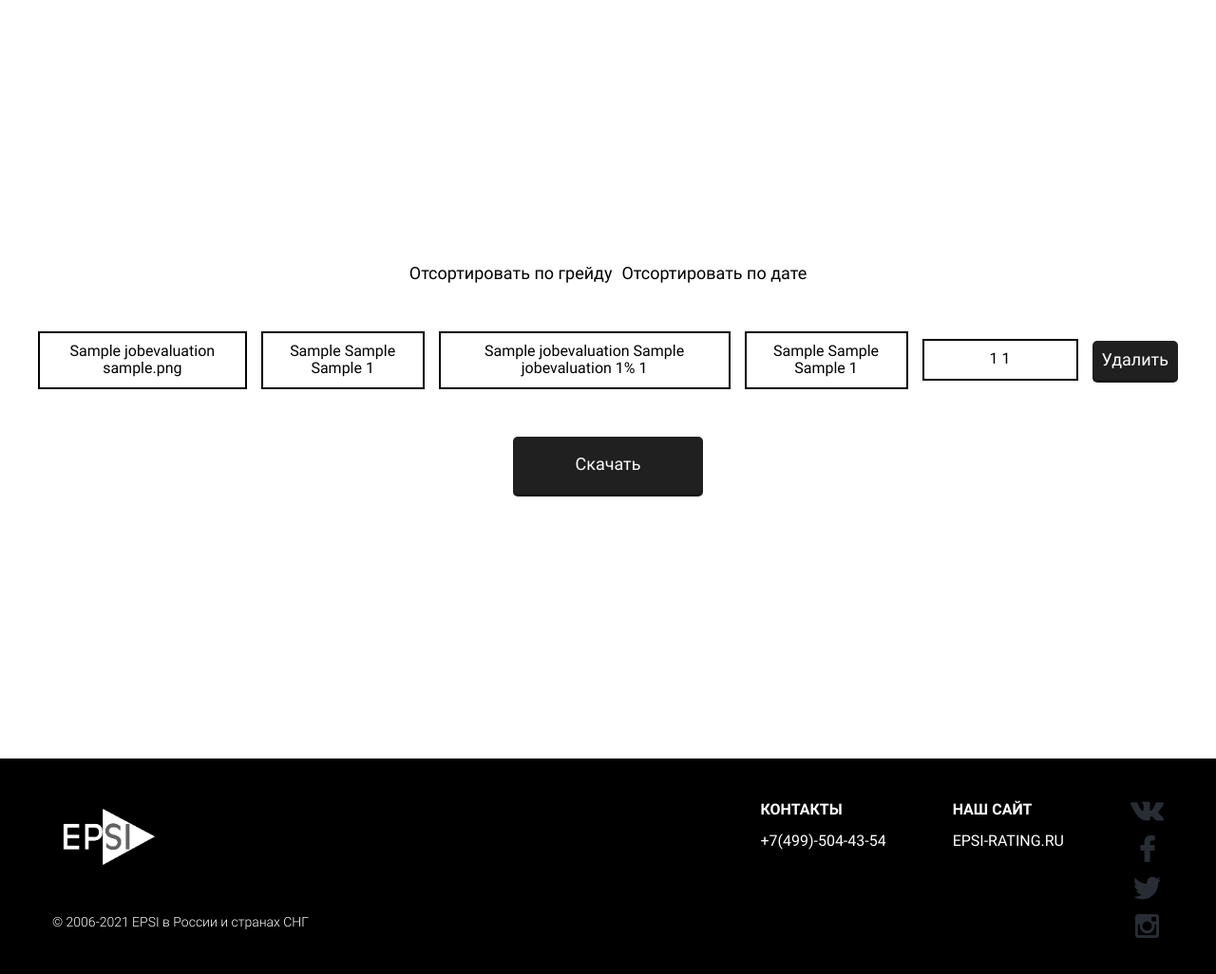
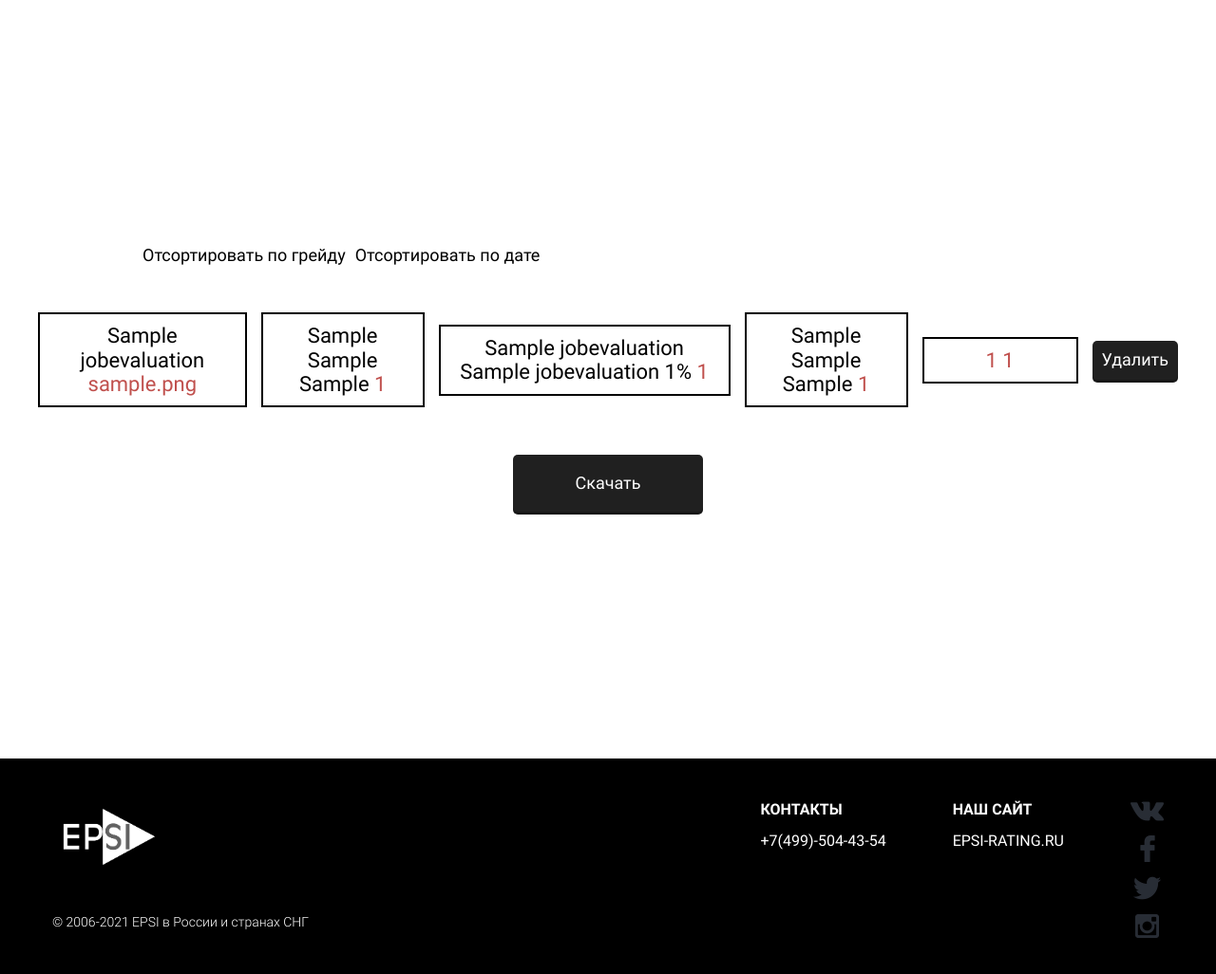
Before and after one commit to OxidNowin/Job-Evaluation-Calculator-, a Django app: page /archive_date/ in a window 1280 px wide. Shown: the part 71-1097 px from the top of the page at 95% size. Run offline with Django 3.2, Linux system fonts and the light colour scheme; a user stored in the database is signed in; tables that the repository leaves empty hold one stand-in row (values such as "Sample post").

Commit message:
слава коммит 2

```diff
--- a/evacalc/static/css/archive.css
+++ b/evacalc/static/css/archive.css
@@ -1,11 +1,13 @@
 /* prof */
 
 .prof__container {
+  padding-top: 20px;
+  padding-bottom: 20px;
   display: flex;
   flex-direction: column;
   justify-content: center;
   align-items: center;
-  height: 100vh;
+  min-height: 100vh;
 }
 
 .prof__item {
@@ -40,6 +42,7 @@
 .prof__sub-item {
   padding: 10px;
   border: 2px solid var(--black-color);
+  font-size: 22px;
   min-width: 140px;
   min-height: 20px;
   text-align: center;
@@ -51,8 +54,10 @@
 
 .prof__filters {
   margin-bottom: 50px;
+  margin-left: 110px;
   display: flex;
   flex-wrap: wrap;
+  align-self: flex-start;
 }
 
 .prof__download-button {
@@ -83,3 +88,7 @@
 .prof__filters-date:hover {
   color: var(--a-hover);
 }
+
+.pros__last {
+  color: var(--red-color);
+}
--- a/evacalc/static/css/hr.css
+++ b/evacalc/static/css/hr.css
@@ -1,4 +1,8 @@
 /* success */
+
+.hide {
+  display: none !important;
+}
 
 .success-container{
 	display: flex;
@@ -79,6 +83,15 @@
     margin: 0px;
     padding: 0px;
     font-size: 28px;
+  }
+
+  .error__button-wrapper {
+    padding-top: 10px;
+    display: flex;
+  }
+
+  .error-button {
+    margin-right: 10px;
   }
 
 /* hr */
--- a/evacalc/templates/base.html
+++ b/evacalc/templates/base.html
@@ -8,7 +8,6 @@
     <link rel="stylesheet" href="{% static 'css/normalize.css' %}">
     <link rel="stylesheet" href="{% static 'css/archive.css' %}">
     <link rel="stylesheet" href="{% static 'css/hr.css' %}">
-    <script src="https://unpkg.com/swiper/swiper-bundle.js"></script>
     <title>{% block title %}{% endblock %}</title>
 </head>
 <body>
--- a/evacalc/templates/evacalc/archive.html
+++ b/evacalc/templates/evacalc/archive.html
@@ -18,21 +18,21 @@
             <li class="prof__item">
               <ul class="prof__sub-list">
                 <li class="prof__sub-item prof__post">
-                  {{ job.title }} {{ job.short_profile }}
+                  {{ job.title }} <span class="pros__last">{{ job.short_profile }}</span>
                 </li>
                 <li class="prof__sub-item">
-                  {{ job.hard_skills }} {{ job.knowledge }} {{ job.soft_skills }} {{ job.value_of_skills_section }}
+                  {{ job.hard_skills }} {{ job.knowledge }} {{ job.soft_skills }} <span class="pros__last">{{ job.value_of_skills_section }}</span>
                 </li>
                 <li class="prof__sub-item">
-                  {{ job.around_question }} {{ job.question_complexity }} {{ job.value_of_problems_section }}% {{job.value_of_union_section}}
+                  {{ job.around_question }} {{ job.question_complexity }} {{ job.value_of_problems_section }}% <span class="pros__last">{{job.value_of_union_section}}</span>
                 </li>
                 <li class="prof__sub-item">
-                  {{ job.freedom_action }} {{ job.nature_impact }} {{ job.impact_importance }} {{ job.value_of_responsibility_section }}
+                  {{ job.freedom_action }} {{ job.nature_impact }} {{ job.impact_importance }} <span class="pros__last">{{ job.value_of_responsibility_section }}</span>
                 </li>
                 <li class="prof__sub-item">
-                  {{ job.sum_of_values }} {{ job.grade }}
+                  <span class="pros__last"> {{ job.sum_of_values }} {{ job.grade }}</span>
                 </li>
-                <li class="prof__sub-item-bitton">
+                <li class="prof__sub-item-button">
                   <form method="POST">
                    {% csrf_token %}
                     <input type="text" name="title" hidden="hidden" value="{{ job.title }}">
```
Also changed, not shown: evacalc/static/js/script.js (+10 -0 lines), evacalc/templates/evacalc/index.html (+8 -5 lines).
